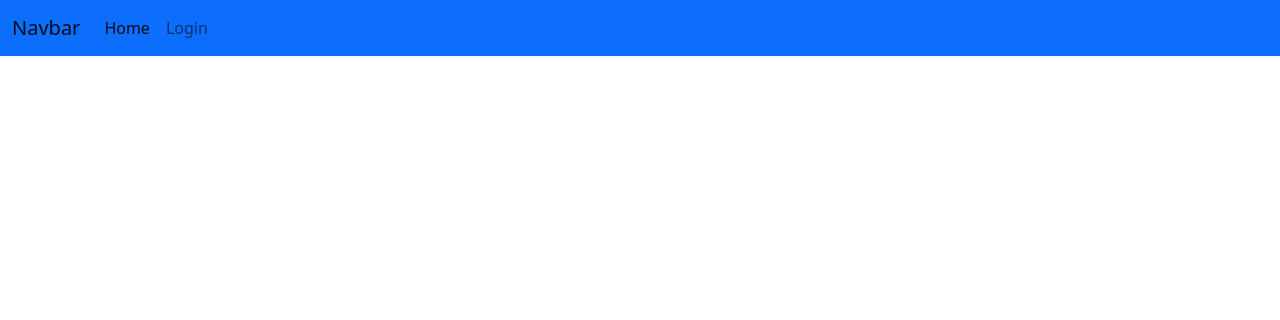
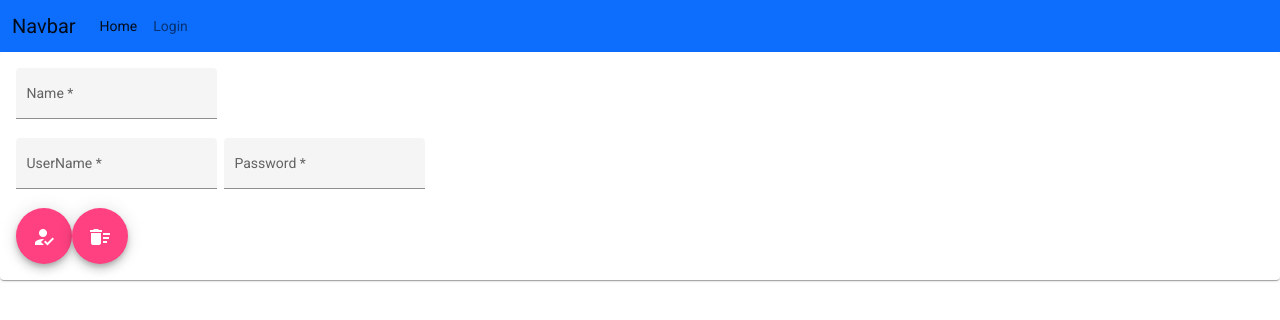
Before and after one commit to UNF-Web-Frameworks/AngularDoggie, an Angular app: page /Register in a window 1280 px wide. Before the commit this address led to /. Shown: the top 320 px of the page. Built offline with nearby package versions, Linux system fonts and the light colour scheme.

Commit message:
Reactive Forms.

```diff
--- a/angular.json
+++ b/angular.json
@@ -23,6 +23,7 @@
               "src/assets"
             ],
             "styles": [
+              "./node_modules/@angular/material/prebuilt-themes/indigo-pink.css",
               "node_modules/bootstrap/dist/css/bootstrap.css",
               "src/styles.css"
             ],
@@ -91,6 +92,7 @@
               "src/assets"
             ],
             "styles": [
+              "./node_modules/@angular/material/prebuilt-themes/indigo-pink.css",
               "src/styles.css"
             ],
             "scripts": []
--- a/package.json
+++ b/package.json
@@ -11,10 +11,12 @@
   "private": true,
   "dependencies": {
     "@angular/animations": "^14.2.0",
+    "@angular/cdk": "^14.2.7",
     "@angular/common": "^14.2.0",
     "@angular/compiler": "^14.2.0",
     "@angular/core": "^14.2.0",
     "@angular/forms": "^14.2.0",
+    "@angular/material": "^14.2.7",
     "@angular/platform-browser": "^14.2.0",
     "@angular/platform-browser-dynamic": "^14.2.0",
     "@angular/router": "^14.2.0",
--- a/src/app/app-routing.module.ts
+++ b/src/app/app-routing.module.ts
@@ -4,6 +4,7 @@ import { DogcardComponent } from './dogcard/dogcard.component';
 import { HomeComponent } from './home/home.component';
 import { LoginComponent } from './login/login.component';
 import { NewdogComponent } from './newdog/newdog.component';
+import { RegisterComponent } from './register/register.component';
 import { AuthGService } from './services/auth-g.service';
 
 const routes: Routes = [
@@ -26,6 +27,10 @@ const routes: Routes = [
     path:'Login',
     component: LoginComponent
 
+  },
+  {
+    path:'Register',
+    component: RegisterComponent
   }
 ];
 
--- a/src/app/login/login.component.ts
+++ b/src/app/login/login.component.ts
@@ -14,6 +14,8 @@ export class LoginComponent implements OnInit {
   password='';
   errorOccured=false;
   ngOnInit(): void {
+
+
   }
 
   Login()
--- /dev/null
+++ b/src/app/register/register.component.html
@@ -0,0 +1,35 @@
+<mat-card>
+    <mat-card-content>
+        <form [formGroup]="registrationFormGrp" class="example-form">
+            <mat-form-field class="example-full-width" appearance="fill">
+              <mat-label>Name</mat-label>
+              <input type="text" matInput formControlName="frmName" placeholder="John Smith">
+              <mat-error *ngIf="registrationFormGrp.get('frmName')!.hasError('required')">
+                Name is <strong>required</strong>
+              </mat-error>
+            </mat-form-field>
+            <br/>
+            <mat-form-field class="example-full-width" appearance="fill">
+                <mat-label>UserName</mat-label>
+                <input type="text" matInput formControlName="frmUserName" placeholder="JSmith">
+                <mat-error *ngIf="registrationFormGrp.get('frmUserName')!.hasError('required')">
+                  Name is <strong>required</strong>
+                </mat-error>
+            </mat-form-field>&nbsp;
+            <mat-form-field class="example-full-width" appearance="fill">
+                <mat-label>Password</mat-label>
+                <input type="password" matInput formControlName="frmPassword" placeholder="h4ck3r">
+                <mat-error *ngIf="registrationFormGrp.get('frmPassword')!.hasError('required')">
+                  Name is <strong>required</strong>
+                </mat-error>
+            </mat-form-field>
+            <br/>
+            <button (click)="RegisterUser()" mat-fab aria-label="Example icon button with a heart icon">
+                <mat-icon [matTooltip]="tooltipBtn">how_to_reg</mat-icon>
+            </button>
+            <button (click)="Clear()" mat-fab aria-label="Example icon button with a heart icon">
+                <mat-icon matTooltip="Clear Form">delete_sweep</mat-icon>
+            </button>
+          </form>
+    </mat-card-content>
+</mat-card>
--- /dev/null
+++ b/src/app/register/register.component.ts
@@ -0,0 +1,41 @@
+import { Component, OnInit } from '@angular/core';
+import { FormControl, FormGroup, Validators } from '@angular/forms';
+
+@Component({
+  selector: 'app-register',
+  templateUrl: './register.component.html',
+  styleUrls: ['./register.component.css']
+})
+export class RegisterComponent implements OnInit {
+  //emailFormControl = new FormControl('lol@lol.com', [Validators.required, Validators.email]);
+  registrationFormGrp = new FormGroup(
+    {
+      frmName : new FormControl('',[Validators.required]),
+      frmUserName : new FormControl('',[Validators.required]),
+      frmPassword : new FormControl('',[Validators.required]),
+    }
+  );
+  tooltipBtn="Click here to register";
+  constructor() { }
+
+  ngOnInit(): void {
+  }
+  RegisterUser()
+  {
+    this.registrationFormGrp.markAllAsTouched();
+    if(this.registrationFormGrp.valid)
+    {
+      alert('All Good!');
+    }
+    else
+    {
+      alert('Fix your shiz');
+    }
+
+  }
+
+  Clear()
+  {
+    this.registrationFormGrp.reset();
+  }
+}
--- a/src/app/services/dogkeeper.service.ts
+++ b/src/app/services/dogkeeper.service.ts
@@ -36,8 +36,7 @@ export class DogkeeperService {
 
   Login(userId:string, pwd:string)
   {
-
-    return this.httpClient.get<Token>(`${environment.serverEndpoint}/Handler/${userId}/${pwd}`);
+    return this.httpClient.post<Token>(`${environment.serverEndpoint}/Handler/Login`,{userName:userId,password:pwd});
   }
 
   SetCurrentUser(token:Token)
--- a/src/index.html
+++ b/src/index.html
@@ -6,8 +6,11 @@
   <base href="/">
   <meta name="viewport" content="width=device-width, initial-scale=1">
   <link rel="icon" type="image/x-icon" href="favicon.ico">
+  <link rel="preconnect" href="https://fonts.gstatic.com">
+  <link href="https://fonts.googleapis.com/css2?family=Roboto:wght@300;400;500&display=swap" rel="stylesheet">
+  <link href="https://fonts.googleapis.com/icon?family=Material+Icons" rel="stylesheet">
 </head>
-<body>
+<body class="mat-typography">
   <app-root></app-root>
 </body>
 </html>
--- a/src/styles.css
+++ b/src/styles.css
@@ -1 +1,4 @@
 /* You can add global styles to this file, and also import other style files */
+
+html, body { height: 100%; }
+body { margin: 0; font-family: Roboto, "Helvetica Neue", sans-serif; }
```
Also changed, not shown: src/app/app.module.ts (+18 -3 lines), src/app/register/register.component.css (added), 2 other files (tests, documents, lock files or other folders).
